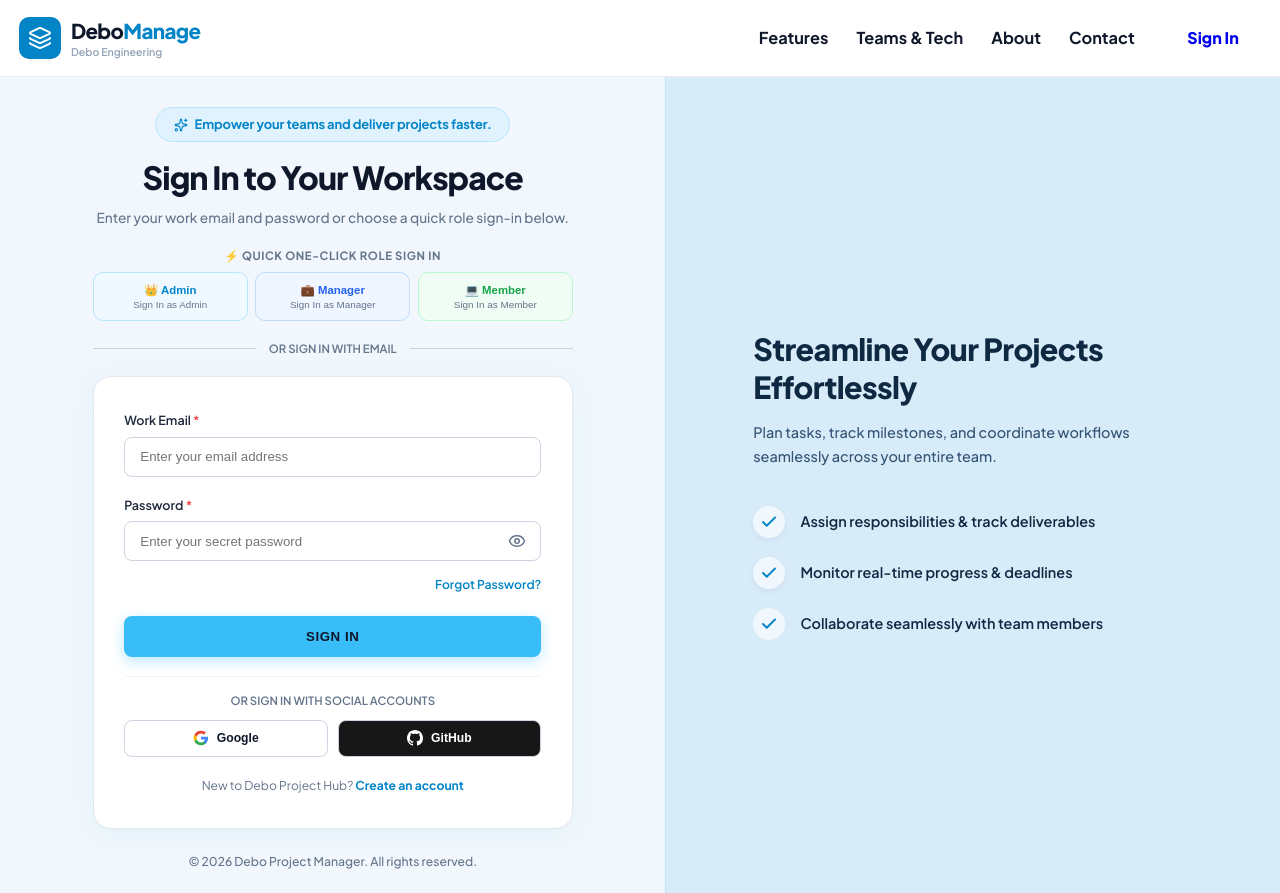
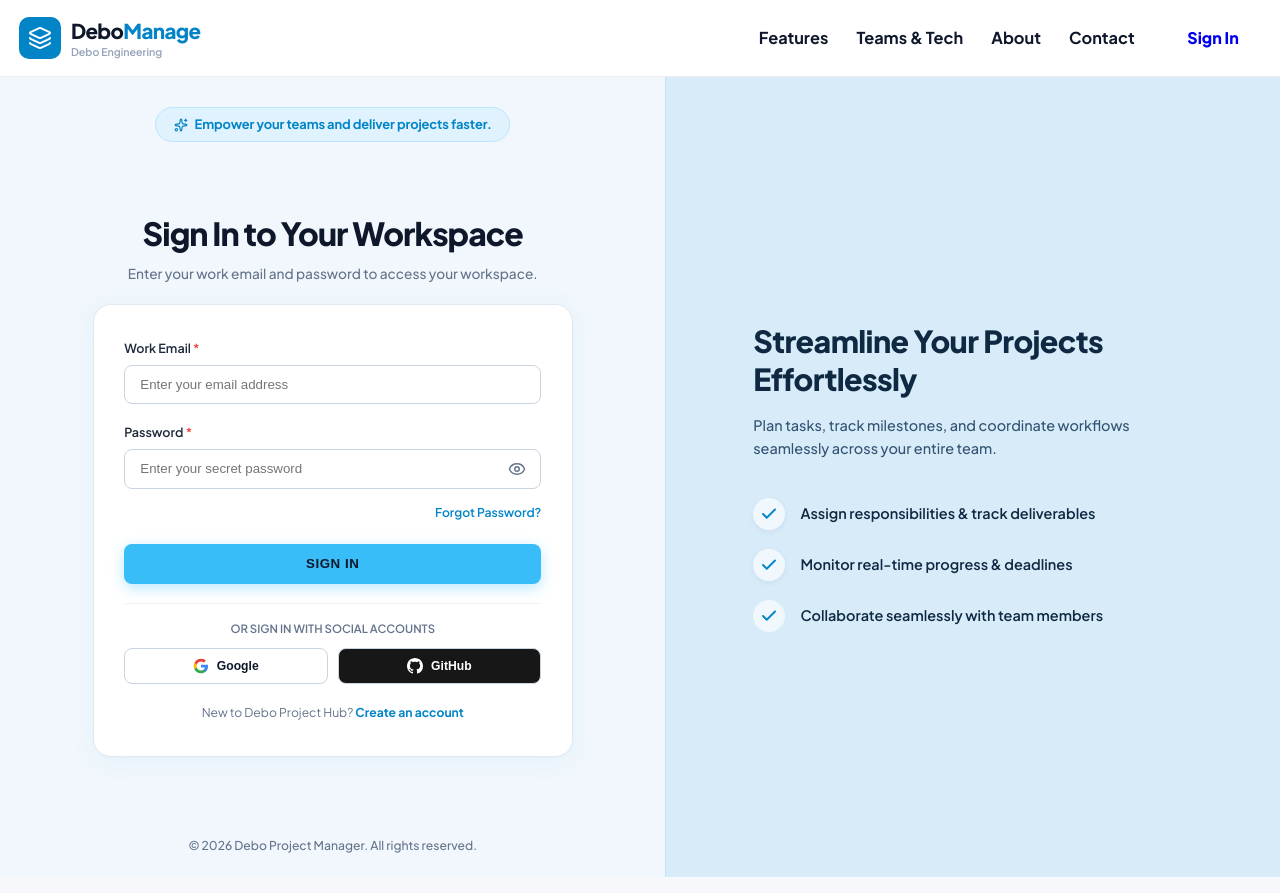
Before and after one commit to rafiyaseyfedin-beep/New-folder, a React (Vite) app: page /login in a window 1280 px wide. Built offline with nearby package versions, Linux system fonts and the light colour scheme; no server answers; the database is empty.

Commit message:
Update Login page UI

```diff
--- a/src/pages/Login.jsx
+++ b/src/pages/Login.jsx
@@ -156,78 +156,8 @@ export default function Login() {
               color: '#64748b',
               fontWeight: 500
             }}>
-              Enter your work email and password or choose a quick role sign-in below.
+              Enter your work email and password to access your workspace.
             </p>
-          </div>
-
-          {/* Quick One-Click Role Sign-In Selector Cards */}
-          <div style={{ width: '100%', marginBottom: '1.25rem' }}>
-            <div style={{ fontSize: '0.75rem', fontWeight: 700, color: '#64748b', textTransform: 'uppercase', letterSpacing: '0.05em', marginBottom: '0.5rem', textAlign: 'center' }}>
-              ⚡ Quick One-Click Role Sign In
-            </div>
-
-            <div style={{ display: 'grid', gridTemplateColumns: 'repeat(3, 1fr)', gap: '0.5rem' }}>
-              <button
-                type="button"
-                onClick={() => handleQuickSignIn('ADMIN', 'rafiyaseyfedin@gmail.com')}
-                disabled={loading}
-                style={{
-                  padding: '0.65rem 0.5rem',
-                  borderRadius: '10px',
-                  border: '1px solid #bae6fd',
-                  background: '#f0f9ff',
-                  cursor: 'pointer',
-                  textAlign: 'center',
-                  transition: 'all 0.15s ease'
-                }}
-              >
-                <div style={{ fontSize: '0.75rem', fontWeight: 800, color: '#0284c7', marginBottom: '0.15rem' }}>👑 Admin</div>
-                <div style={{ fontSize: '0.65rem', color: '#64748b' }}>Sign In as Admin</div>
-              </button>
-
-              <button
-                type="button"
-                onClick={() => handleQuickSignIn('PROJECT_MANAGER', 'manager@deboengineering.com')}
-                disabled={loading}
-                style={{
-                  padding: '0.65rem 0.5rem',
-                  borderRadius: '10px',
-                  border: '1px solid #bfdbfe',
-                  background: '#eff6ff',
-                  cursor: 'pointer',
-                  textAlign: 'center',
-                  transition: 'all 0.15s ease'
-                }}
-              >
-                <div style={{ fontSize: '0.75rem', fontWeight: 800, color: '#2563eb', marginBottom: '0.15rem' }}>💼 Manager</div>
-                <div style={{ fontSize: '0.65rem', color: '#64748b' }}>Sign In as Manager</div>
-              </button>
-
-              <button
-                type="button"
-                onClick={() => handleQuickSignIn('TEAM_MEMBER', 'member@deboengineering.com')}
-                disabled={loading}
-                style={{
-                  padding: '0.65rem 0.5rem',
-                  borderRadius: '10px',
-                  border: '1px solid #bbf7d0',
-                  background: '#f0fdf4',
-                  cursor: 'pointer',
-                  textAlign: 'center',
-                  transition: 'all 0.15s ease'
-                }}
-              >
-                <div style={{ fontSize: '0.75rem', fontWeight: 800, color: '#16a34a', marginBottom: '0.15rem' }}>💻 Member</div>
-                <div style={{ fontSize: '0.65rem', color: '#64748b' }}>Sign In as Member</div>
-              </button>
-            </div>
-          </div>
-
-          {/* Divider */}
-          <div style={{ display: 'flex', alignItems: 'center', gap: '0.85rem', width: '100%', marginBottom: '1.25rem' }}>
-            <div style={{ flex: 1, height: '1px', background: '#cbd5e1' }} />
-            <span style={{ fontSize: '0.75rem', color: '#64748b', fontWeight: 600 }}>OR SIGN IN WITH EMAIL</span>
-            <div style={{ flex: 1, height: '1px', background: '#cbd5e1' }} />
           </div>
 
           {/* Login Card */}
```
